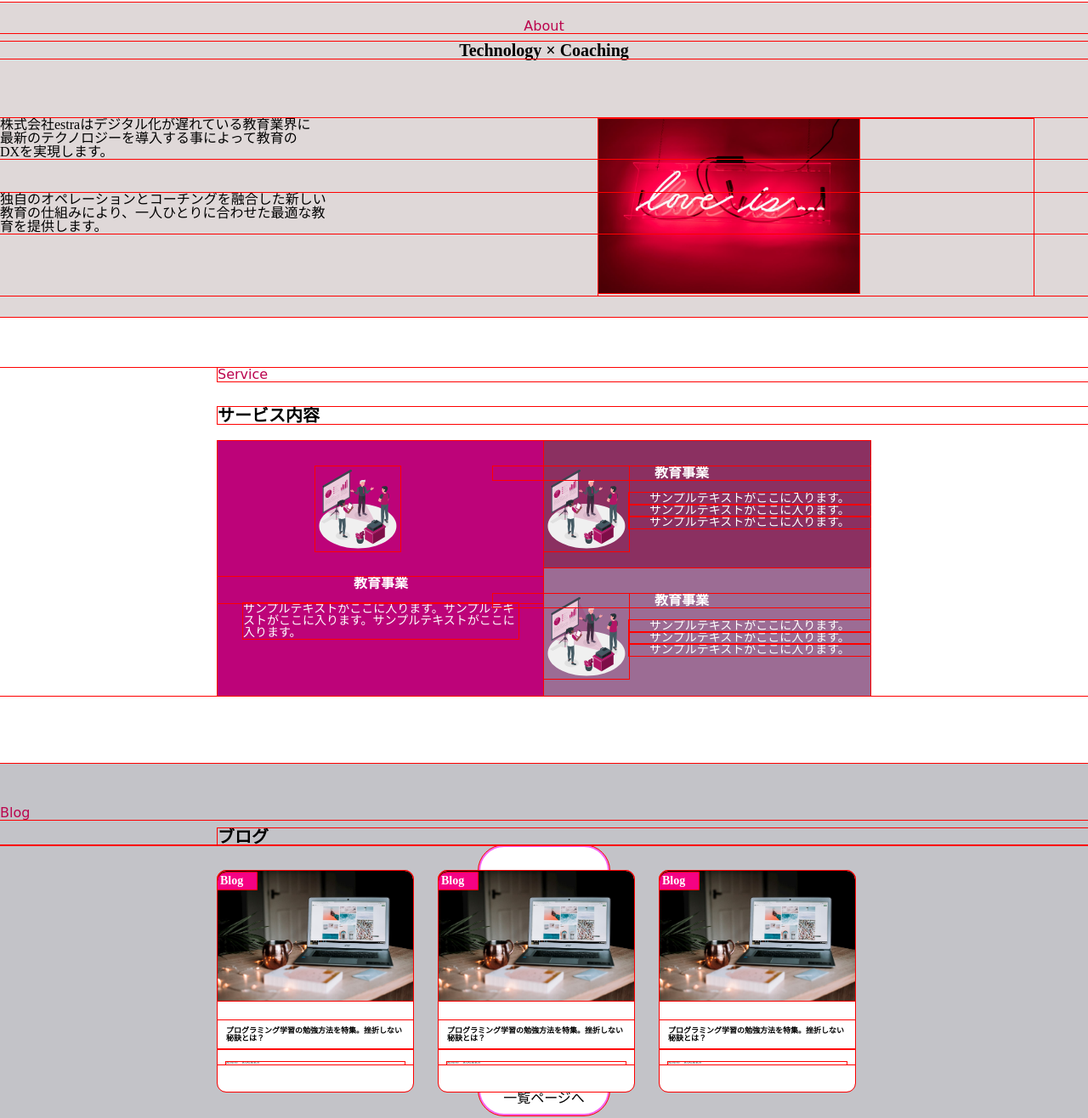
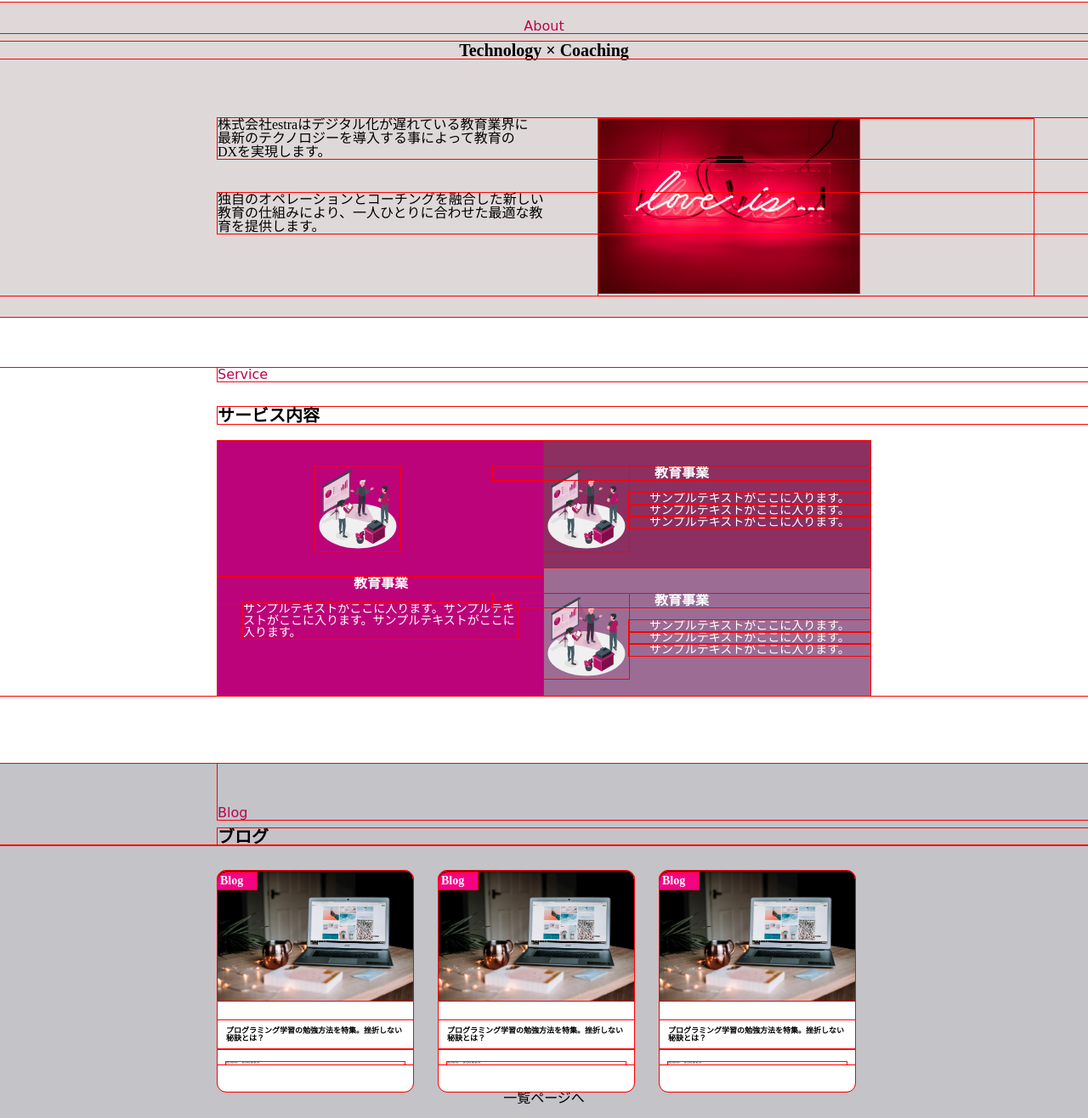
Before and after one commit to yamakawashoya/LPsite, a plain HTML site: page index.html in a window 1280 px wide. Shown: the part 1228-2544 px from the top of the page at 85% size. Drawn offline with Linux system fonts and the light colour scheme.

Commit message:
question4

```diff
--- a/css/style.css
+++ b/css/style.css
@@ -149,13 +149,11 @@ span {
 }
 
 .about__content {
-  margin: auto;
-  left: 20%;
+  margin-left: 20%;
   margin-top: 70px;
 }
 .about__content__sub {
-  margin: auto;
-  left: 20%;
+  margin-left: 20%;
   margin-top: 40px;
 }
 
@@ -262,8 +260,7 @@ span {
 }
 
 .blog__text {
-  margin: 0 auto;
-  left: 30%;
+  margin-left: 20%;
   margin-top: 80px;
   color: rgb(187, 5, 78);
   padding-top: 50px;
@@ -271,8 +268,7 @@ span {
 }
 
 .blog__title {
-  position: relative;
-  left: 20%;
+  margin-left: 20%;
   margin-top: 10px;
   font-size: 20px;
 }
@@ -320,12 +316,13 @@ span {
 
 .blog__link {
   width: 150px;
+  height: 40px;
   padding: 10px 0;
   border-radius: 30px;
   text-align: center;
   border: 2px solid rgb(246, 101, 246);
   background: white;
-  margin: auto;
+  margin: 30px auto;
 }
 
 .company {
@@ -416,7 +413,7 @@ font-size: 25px;
 
 .last__link__btn {
   text-align: center;
-  margin-left: -100px;
+  margin: auto;
 }
 
 .last__btn {
@@ -433,8 +430,6 @@ font-size: 25px;
   box-shadow: 0px 5px 0px rgba(255, 5, 0, 0.2);
   margin-bottom: 20px;
   position: relative;
-
-
 }
 
 .last__btn::before {
```
